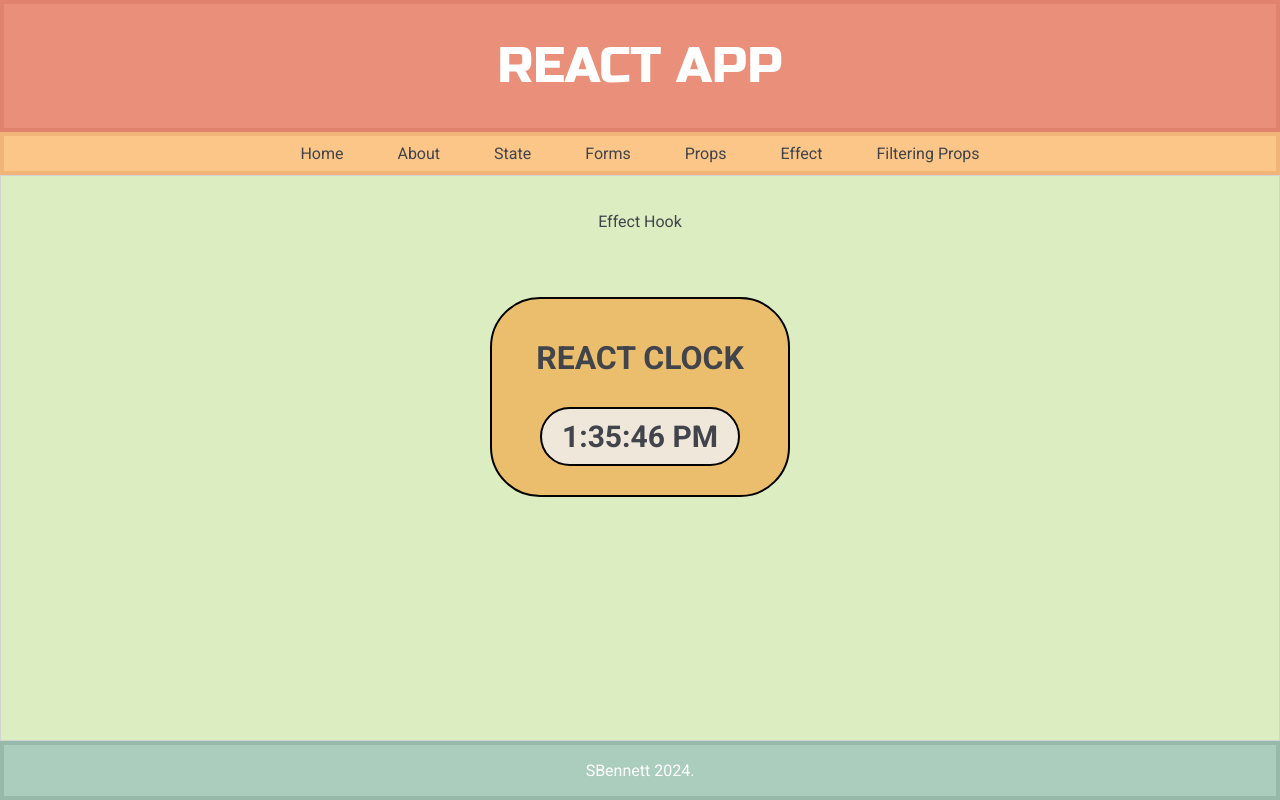
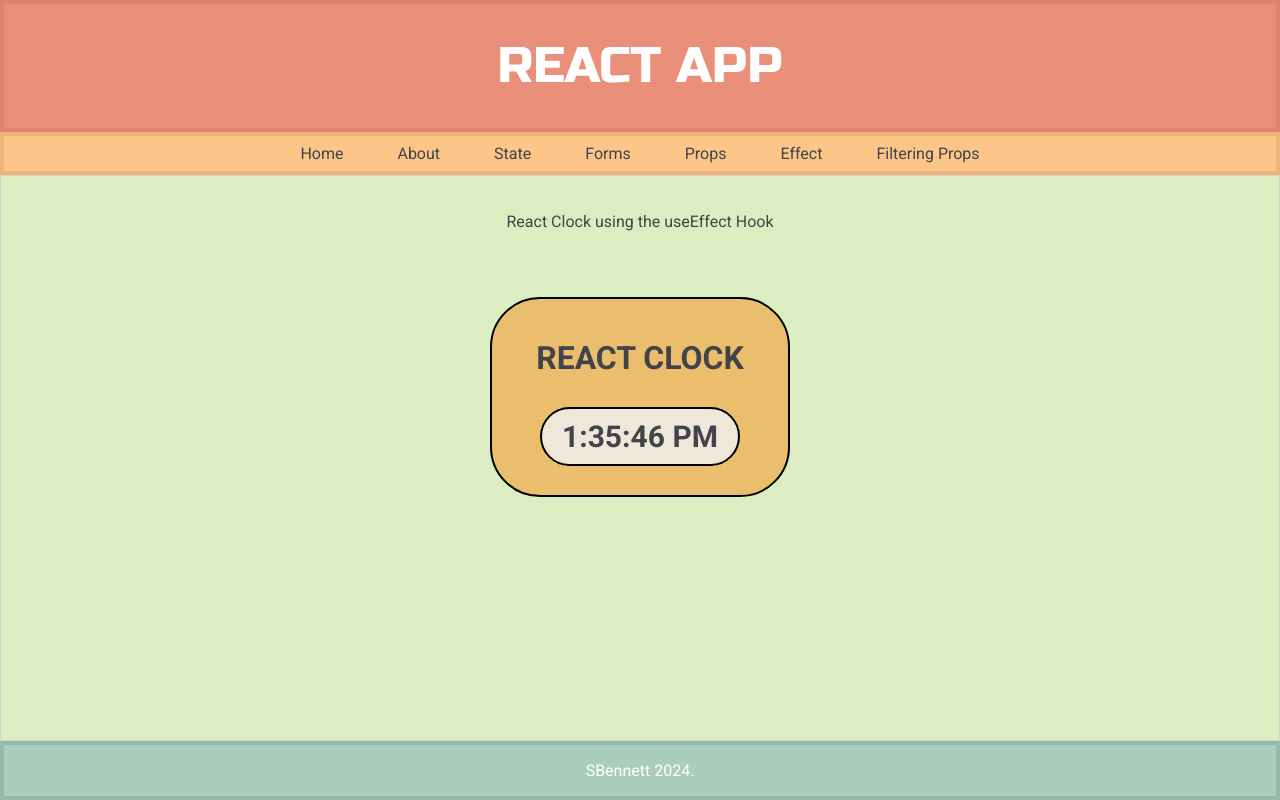
Before and after one commit to sfbennett/technative-react-playground, a React (Create React App) app: page /effect in a window 1280 px wide. Built offline with nearby package versions, Linux system fonts and the light colour scheme; a web font is replaced by a local one.

Commit message:
add final tweaks to effect page

```diff
--- a/src/components/Effect/Effect.js
+++ b/src/components/Effect/Effect.js
@@ -4,7 +4,7 @@ import Clock from "./Clock.jsx";
 function Effect() {
   return (
     <div className={styles.wrapper}>
-      <p className={styles.technique}>Effect Hook</p>
+      <p className={styles.technique}>React Clock using the useEffect Hook</p>
       <Clock />
     </div>
   );
```
